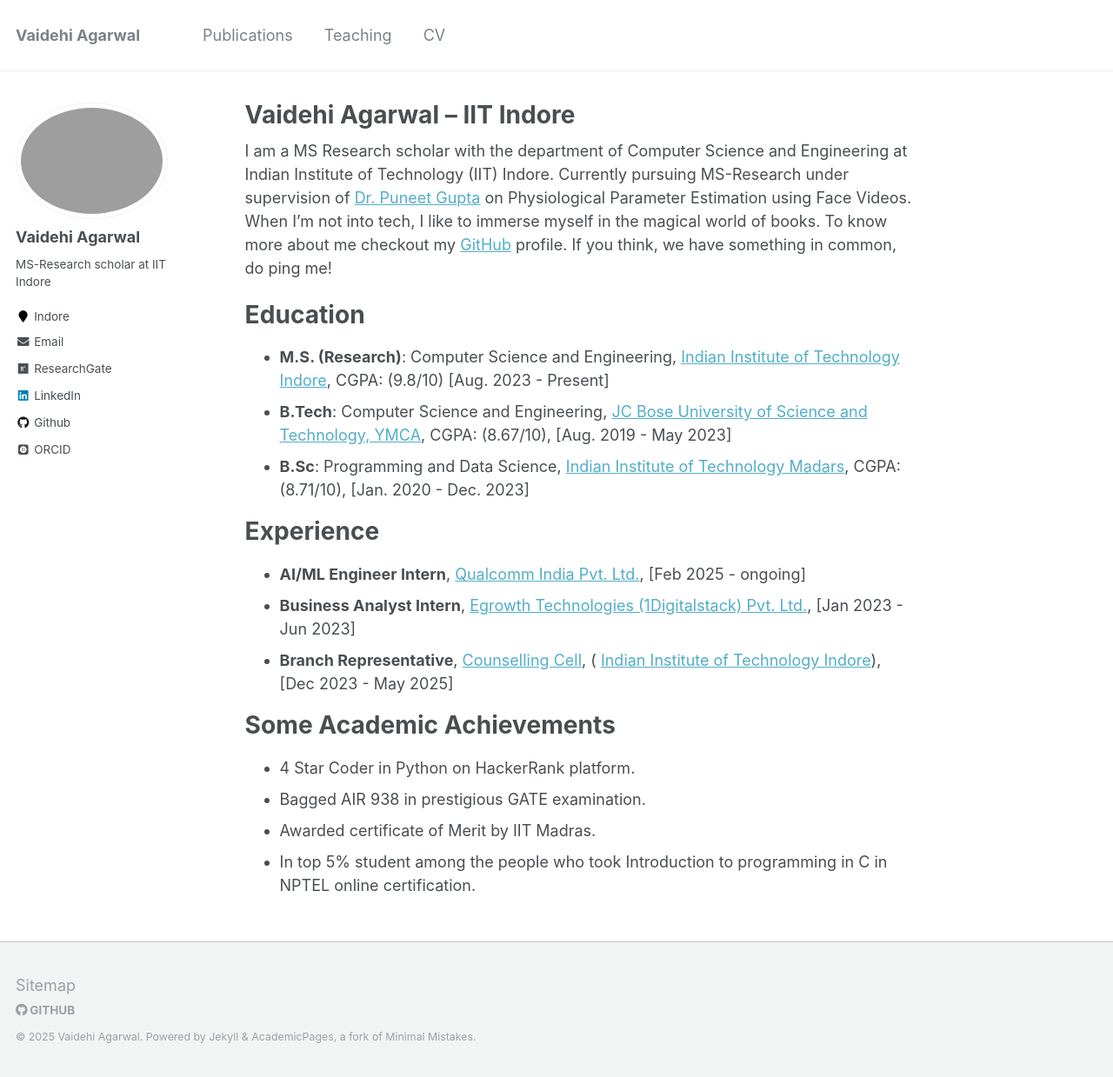
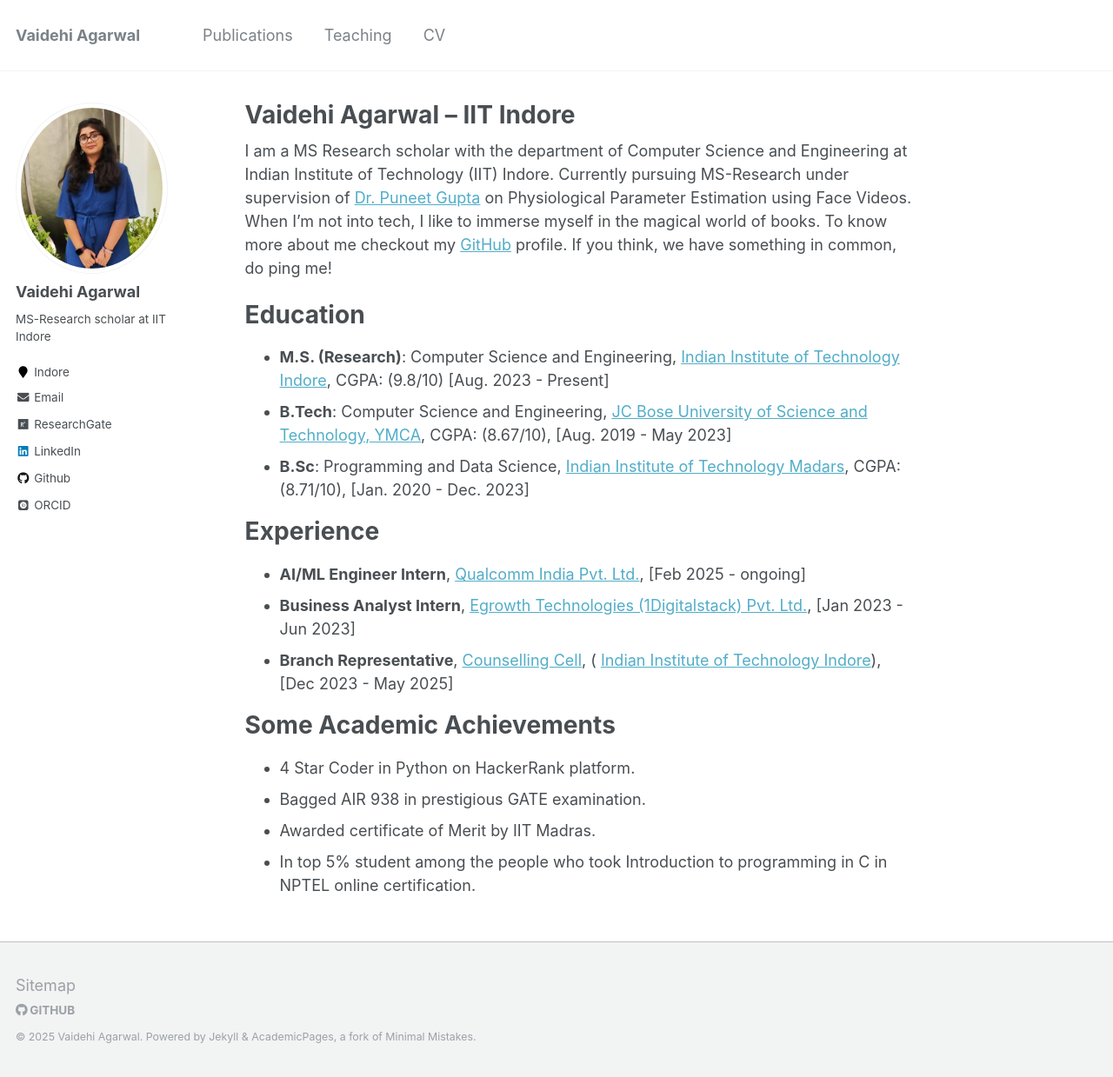
Before and after one commit to Vaidehi0910/Vaidehi0910.github.io, a Jekyll site: the page built from _pages/about.md, in a window 1280 px wide and 1239 px high. Shown: the whole window at 87% size. Built offline with Jekyll 4.4.1, drawn with Linux system fonts in a browser that asks for light colours; some web fonts are replaced.

Commit message:
Updated Profile Pic

```diff
--- a/_config.yml
+++ b/_config.yml
@@ -81,7 +81,7 @@ analytics:
 # Site Author
 author:
   name             : "Vaidehi Agarwal"
-  avatar           : "VaidehiAgarwal.png"
+  avatar           : "VaidehiAgarwal.jpg"
   bio              : "MS-Research scholar at IIT Indore"
   location         : "Indore"
   employer         :
```
Also changed, not shown: images/VaidehiAgarwal.jpg (added), 2 other files.
